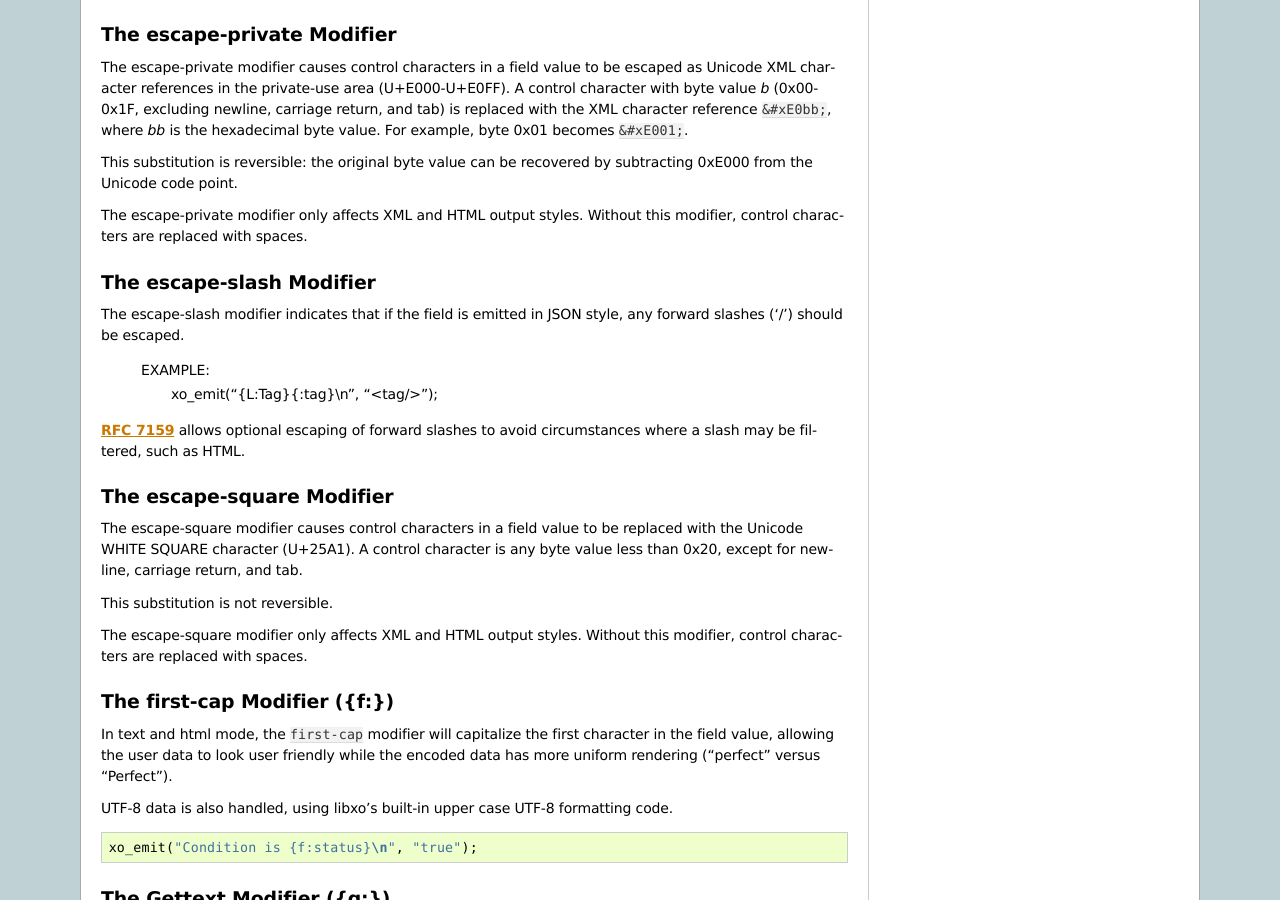
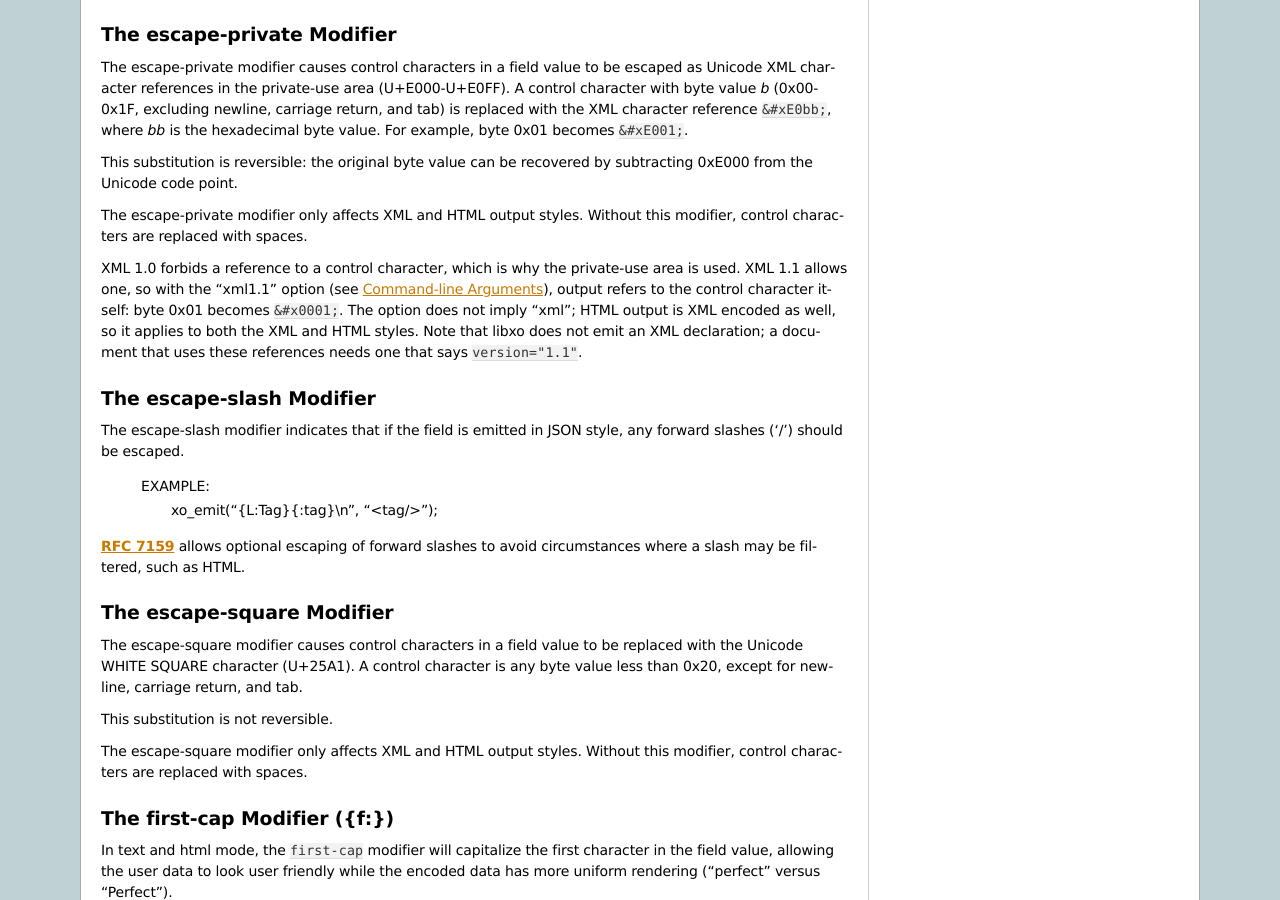
Before and after one commit to Juniper/libxo, a Sphinx documentation site: the page built from doc/field-modifiers.rst, in a window 1280 px wide and 900 px high, scrolled down 2331 px. Built offline with Sphinx 7.4.7, drawn with Linux system fonts in a browser that asks for light colours.

Commit message:
document "xml1.1 option, which allows control characters, avoiding the hack we use for xml1.0

```diff
--- a/doc/field-modifiers.rst
+++ b/doc/field-modifiers.rst
@@ -131,6 +131,8 @@ the encoding output styles, XML and JSON::
 The encoding modifier is the opposite of the display modifier, and
 they are often used to give to distinct views of the underlying data.
 
+.. _escape-private-modifier:
+
 The escape-private Modifier
 +++++++++++++++++++++++++++
 
@@ -149,6 +151,15 @@ recovered by subtracting 0xE000 from the Unicode code point.
 
 The escape-private modifier only affects XML and HTML output styles.
 Without this modifier, control characters are replaced with spaces.
+
+XML 1.0 forbids a reference to a control character, which is why
+the private-use area is used.  XML 1.1 allows one, so with the
+"xml1.1" option (see :ref:`options`), output refers to the control
+character itself: byte 0x01 becomes ``&#x0001;``.  The option does
+not imply "xml"; HTML output is XML encoded as well, so it applies
+to both the XML and HTML styles.  Note that libxo does not emit an
+XML declaration; a document that uses these references needs one
+that says ``version="1.1"``.
 
 The escape-slash Modifier
 +++++++++++++++++++++++++
```
